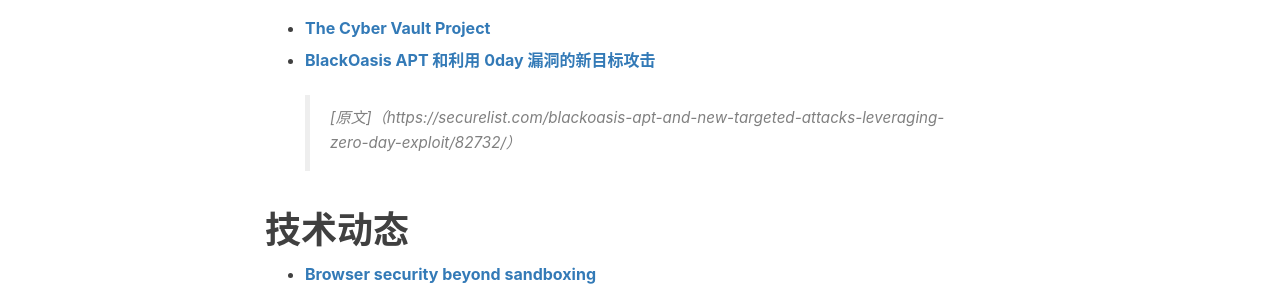
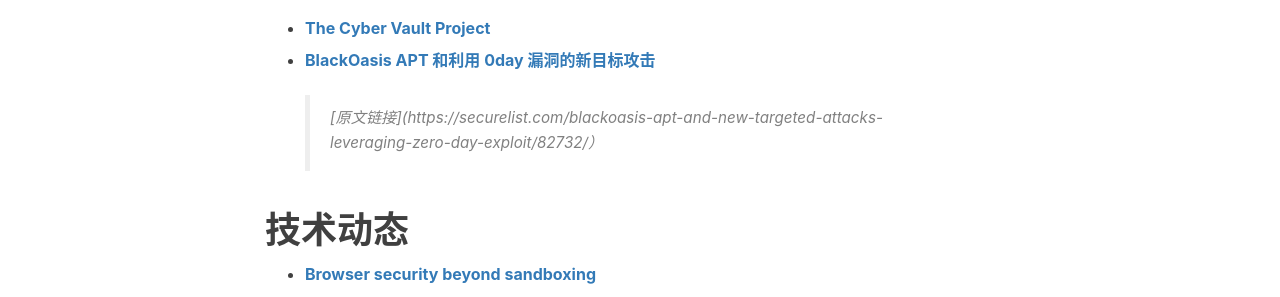
Before and after one commit to flankeraptor/flankeraptor.github.io, a Jekyll site: the page built from _posts/2017-10-19-20171019-安全动态.md, in a window 1280 px wide. Shown: the part 725-1022 px from the top of the page. Built offline with Jekyll 4.4.1, drawn with Linux system fonts in a browser that asks for light colours; nearby versions of some CDN libraries; comment, search, counter and statistics services are not loaded.

Commit message:
Update 2017-10-19-20171019-安全动态.md

```diff
--- a/_posts/2017-10-19-20171019-安全动态.md
+++ b/_posts/2017-10-19-20171019-安全动态.md
@@ -16,7 +16,7 @@ tags:
 - **[The Cyber Vault Project](http://nsarchive.gwu.edu/project/cyber-vault-project)**
 
  - **[BlackOasis APT 和利用 0day 漏洞的新目标攻击](https://paper.seebug.org/418/)**
-     >[原文]（https://securelist.com/blackoasis-apt-and-new-targeted-attacks-leveraging-zero-day-exploit/82732/）
+     >[原文链接](https://securelist.com/blackoasis-apt-and-new-targeted-attacks-leveraging-zero-day-exploit/82732/）
 
 # 技术动态
 - **[Browser security beyond sandboxing](https://blogs.technet.microsoft.com/mmpc/2017/10/18/browser-security-beyond-sandboxing/)**
```
